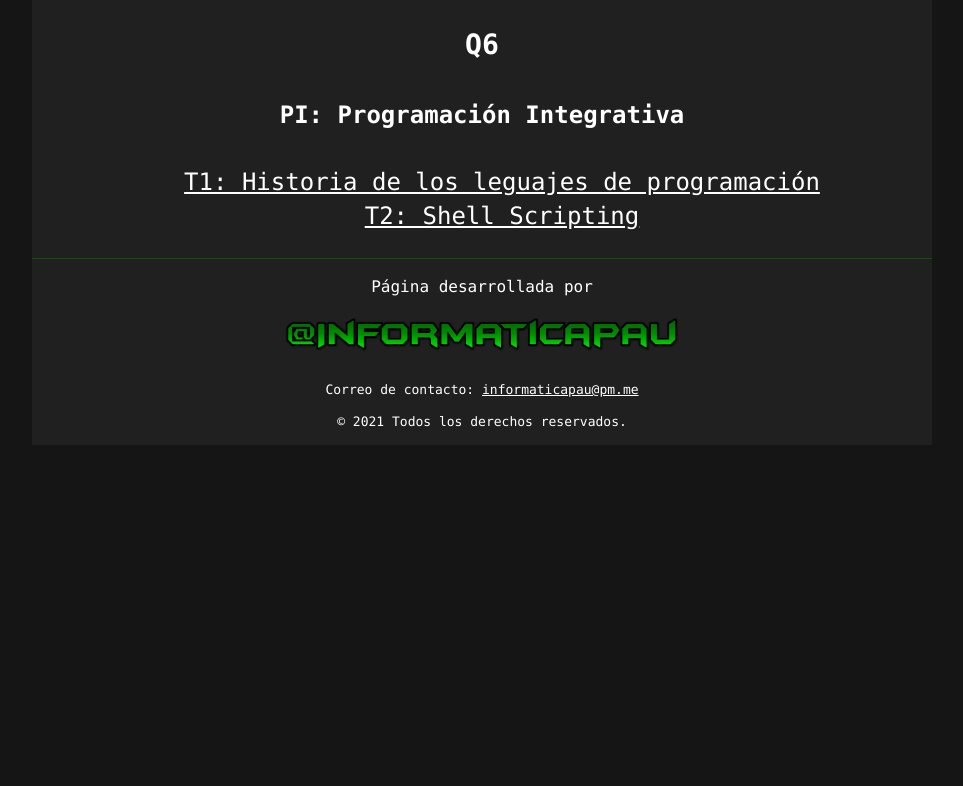
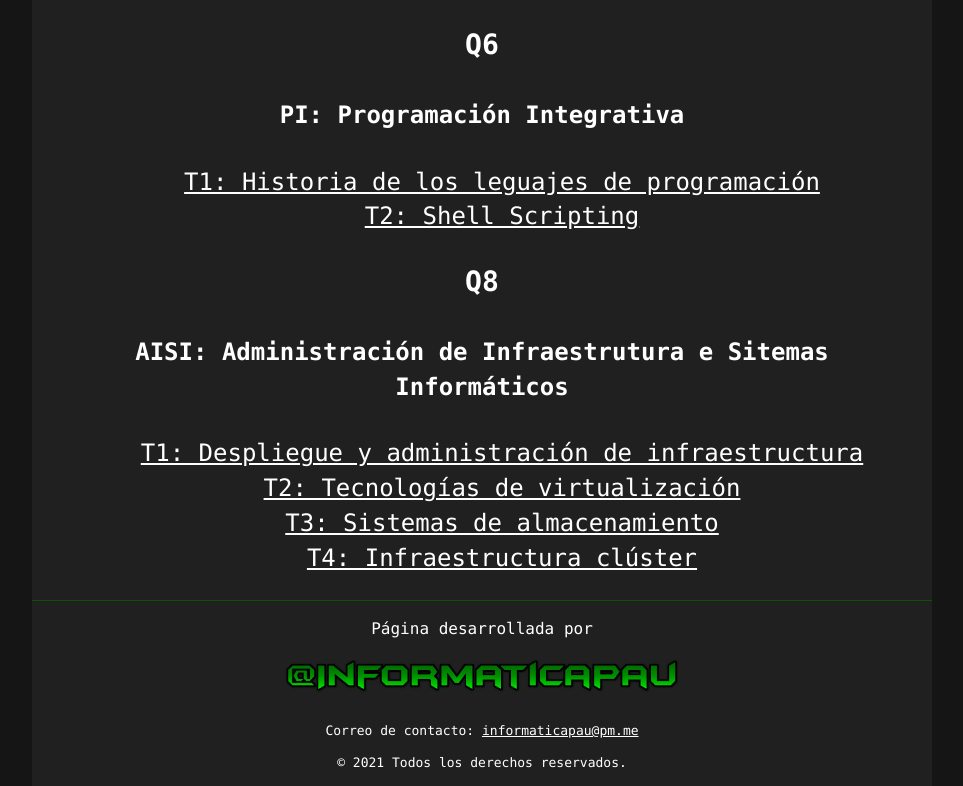
Before and after one commit to informaticapau/informaticapau.github.io, a plain HTML site: page udc/fic/index.html in a window 1280 px wide. Shown: the part 1384-2170 px from the top of the page, without its empty margins (158-1121 px from the left). Before the commit the page ends 1829 px from the top, so only its background shows below. Drawn offline with Linux system fonts and the light colour scheme.

Commit message:
[FIC] Añadidos apuntes de AISI

```diff
--- a/udc/fic/index.html
+++ b/udc/fic/index.html
@@ -103,6 +103,22 @@
                </ul>
             </div>
          </article>
+         <article>
+            <h3>Q8</h3>
+            <div>
+               <h4>AISI: Administración de Infraestrutura e Sitemas Informáticos</h4>
+               <ul style="list-style: none;">
+                  <li><a href="https://www.studocu.com/es/s/29306681/e4e050c89e" target="_blank">
+                        T1: Despliegue y administración de infraestructura</a></li>
+                  <li><a href="https://www.studocu.com/es/s/29306682/6614835985" target="_blank">
+                        T2: Tecnologías de virtualización</a></li>
+                  <li><a href="https://www.studocu.com/es/s/29306683/522b9b0329" target="_blank">
+                        T3: Sistemas de almacenamiento</a></li>
+                  <li><a href="https://www.studocu.com/es/s/29306684/8e96ce420c" target="_blank">
+                        T4: Infraestructura clúster</a></li>
+               </ul>
+            </div>
+         </article>
       </section>
    </main>
 
```
